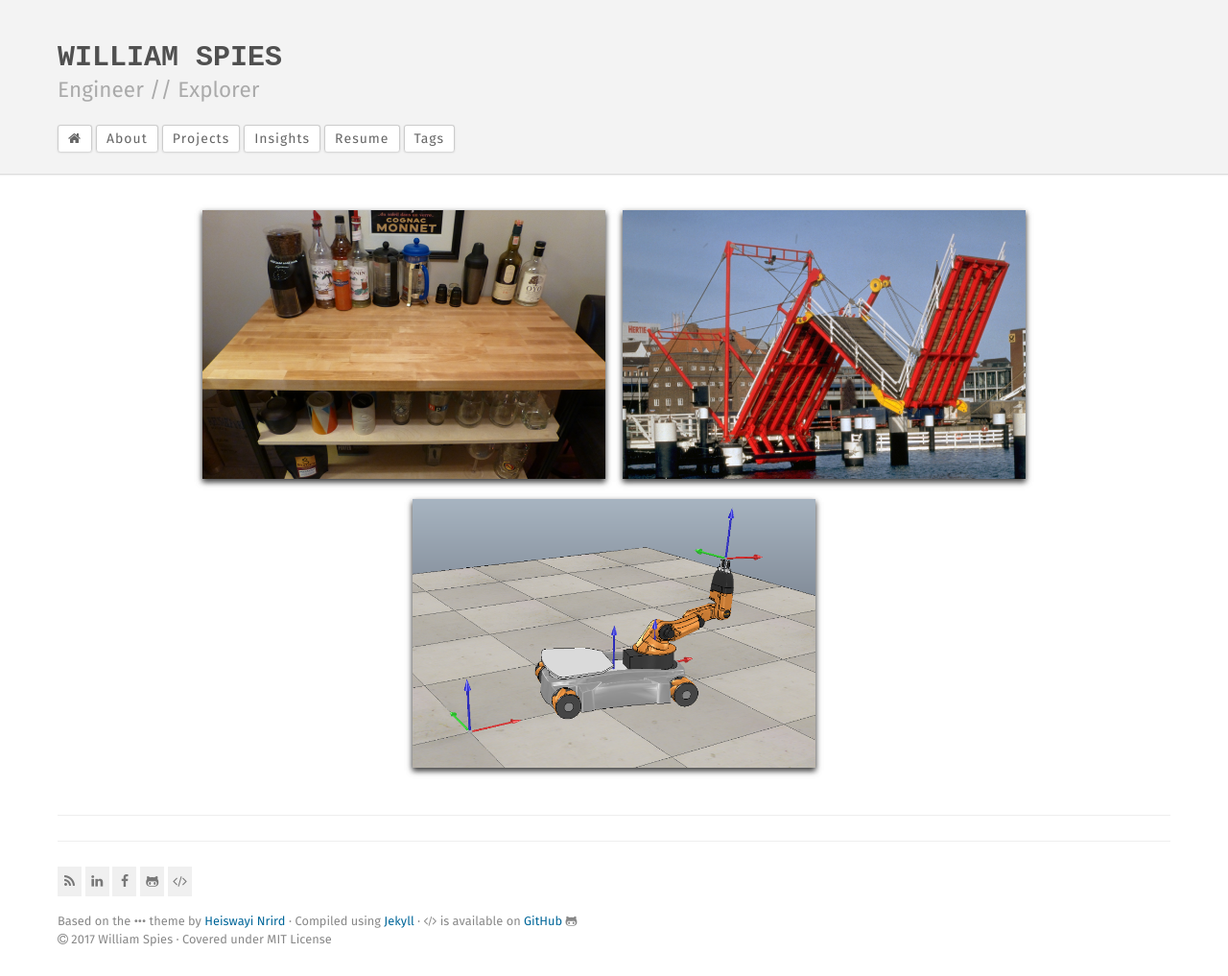
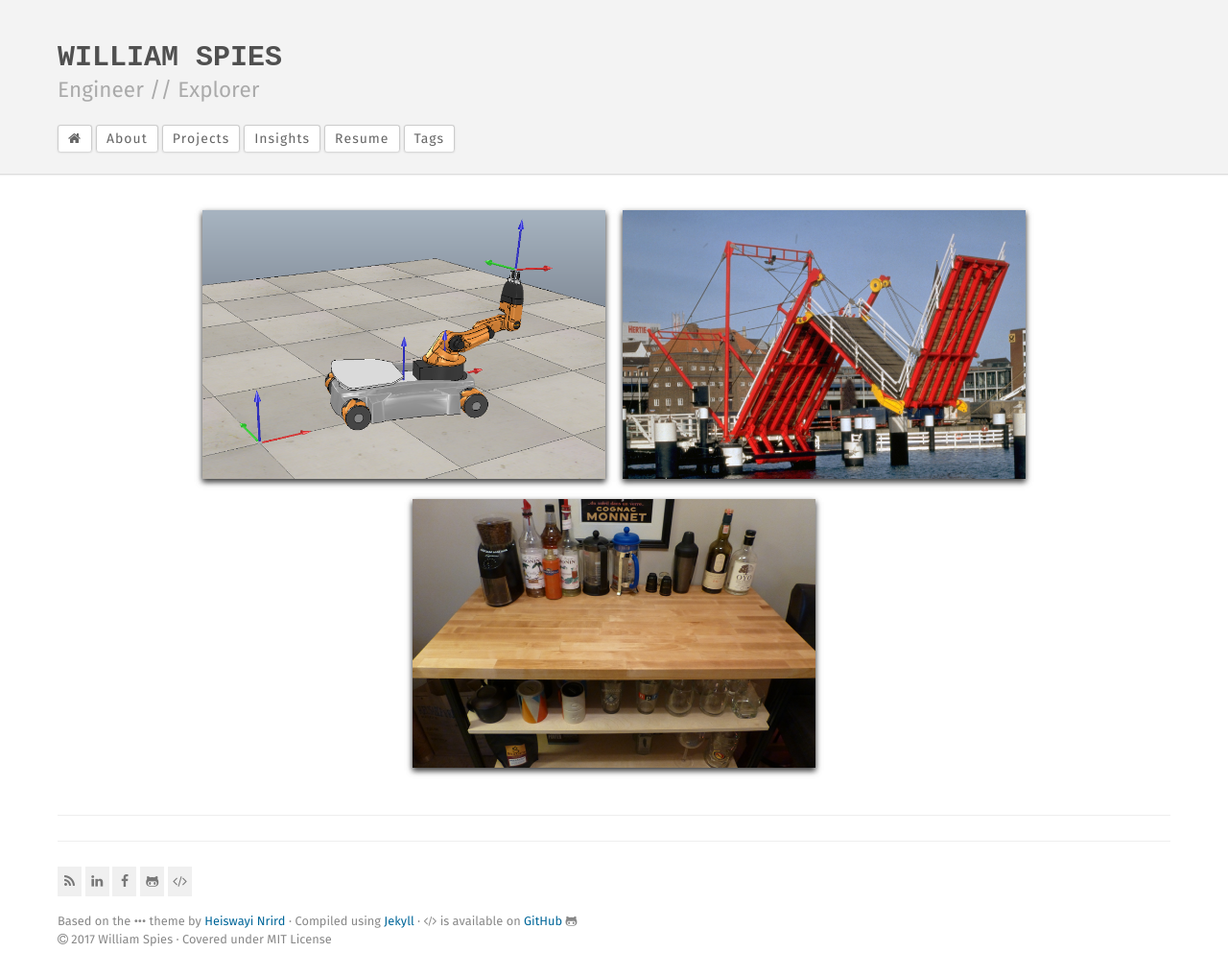
Before and after one commit to spieswl/spieswl.github.io, a Jekyll site: the page built from index.html, in a window 1280 px wide. Shown: the whole page at 96% size. Built offline with Jekyll 4.4.1, drawn with Linux system fonts in a browser that asks for light colours.

Commit message:
Tweaked the Liquid looping structure so that newest projects are now first in the tile array.

```diff
--- a/index.html
+++ b/index.html
@@ -6,7 +6,7 @@ title: Home
 <div class="projects">
     <div class="project-list">
 
-        {% for project in site.projects limit:6 %}
+        {% for project in site.projects reversed limit:6 %}
             <div class="project-thumb" style="background-image: url({{ site.url }}/assets/images/projects/{{ project.folders.images }}/thumb.png)">
                 <a href="{{ project.url }}">
                     <div class="project-thumb-overlay">
--- a/projects.html
+++ b/projects.html
@@ -6,7 +6,7 @@ title: Projects
 <div class="projects">
     <div class="project-list">
 
-        {% for project in site.projects %}
+        {% for project in site.projects reversed %}
             <div class="project-thumb" style="background-image: url({{ site.url }}/assets/images/projects/{{ project.folders.images }}/thumb.png)">
                 <a href="{{ project.url }}">
                     <div class="project-thumb-overlay">
```
